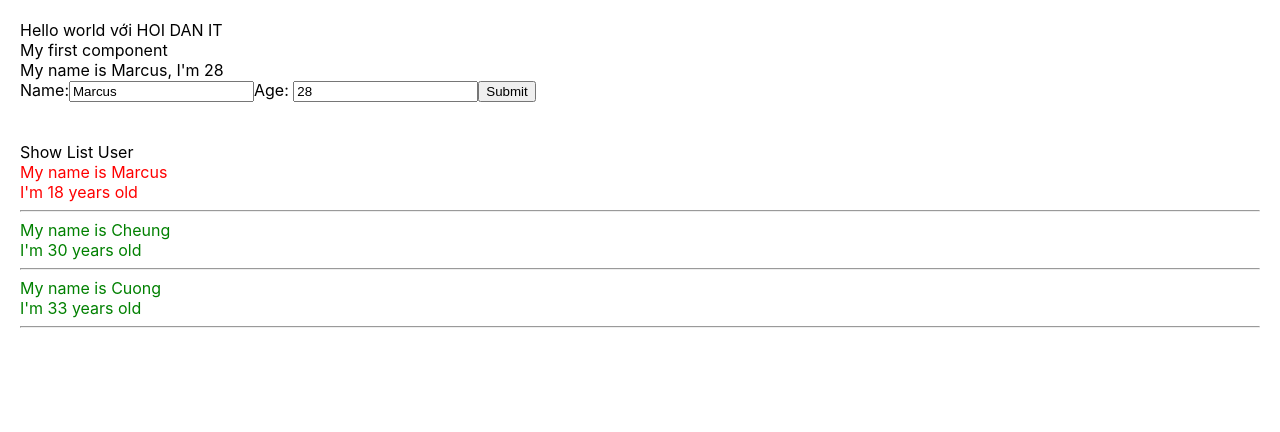
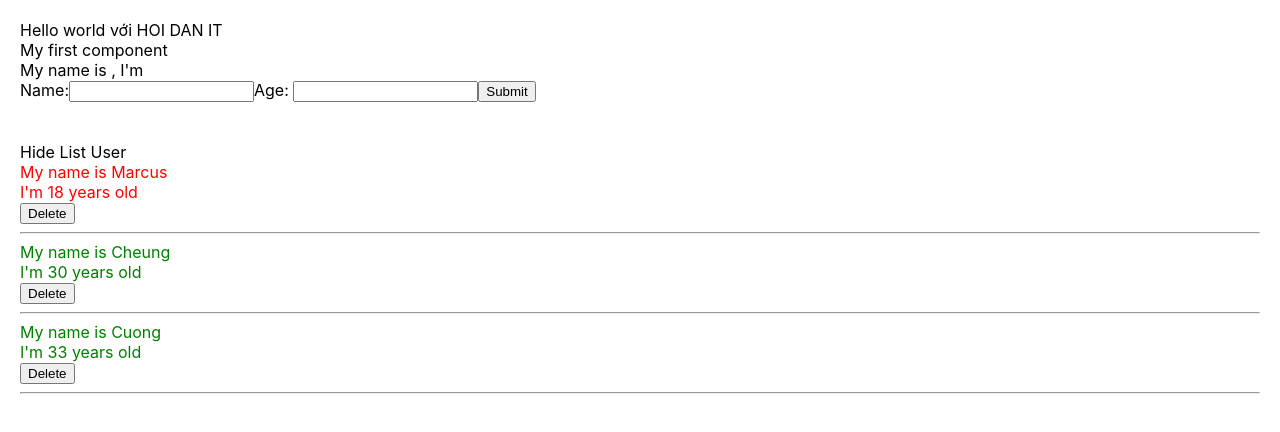
Before and after one commit to antking19/hoidanit-react-basic-course-again-1, a React (Create React App) app: page / in a window 1280 px wide. Shown: the top 432 px of the page. Built offline with nearby package versions, Linux system fonts and the light colour scheme.

Commit message:
Final chapter 2,3,4

```diff
--- a/package.json
+++ b/package.json
@@ -13,6 +13,7 @@
     "redux": "4.2.0",
     "redux-devtools-extension": "2.13.9",
     "redux-thunk": "2.4.1",
+    "sass": "1.53.0",
     "web-vitals": "2.1.4"
   },
   "scripts": {
--- a/src/App.js
+++ b/src/App.js
@@ -1,5 +1,5 @@
 import logo from "./logo.svg";
-import "./App.css";
+import "./App.scss";
 import { useDispatch, useSelector } from "react-redux";
 import { increaseCounter, decreaseCounter } from "./redux/action/counterAction";
 import MyComponent from "./components/MyComponent";
@@ -8,7 +8,7 @@ import React from "react";
 class App extends React.Component {
     render() {
         return (
-            <div>
+            <div className="app-container">
                 Hello world với HOI DAN IT
                 <MyComponent></MyComponent>
             </div>
--- a/src/App.css
+++ b/src/App.scss
@@ -11,14 +11,6 @@ body {
 code {
     font-family: source-code-pro, Menlo, Monaco, Consolas, "Courier New",
         monospace;
-}
-
-.green {
-    color: green;
-}
-
-.red {
-    color: red;
 }
 
 .App {
--- a/src/components/AddUserInfor.js
+++ b/src/components/AddUserInfor.js
@@ -1,65 +1,117 @@
 import React from "react";
+import { useState } from "react";
 
-class AddUserInfor extends React.Component {
-    state = {
-        id: 1,
-        name: "Marcus",
-        age: 28,
+// class AddUserInfor extends React.Component {
+//     state = {
+//         name: "",
+//         age: "",
+//     };
+
+//     handleClick() {
+//         console.log(">> Click Event");
+//         this.setState({
+//             name: "Kien Cuong",
+//             age: 33,
+//         });
+//     }
+
+//     handleOnChangeInput = (event) => {
+//         this.setState({
+//             name: event.target.value,
+//         });
+//     };
+
+//     handleOnChangeAge = (event) => {
+//         this.setState({
+//             age: event.target.value,
+//         });
+//     };
+
+//     handleOnSubmitInput = (event) => {
+//         event.preventDefault();
+
+//         this.props.handleAddNewUser({
+//             id: Math.floor(Math.random() * 100) + 1 + "-random",
+//             name: this.state.name,
+//             age: +this.state.age,
+//         });
+//     };
+//     render() {
+//         return (
+//             <div>
+//                 My first component <br />
+//                 My name is {this.state.name}, I'm {this.state.age}
+//                 {/* <button onClick={() => this.handleClick()}>Click Me</button> */}
+//                 <form onSubmit={(event) => this.handleOnSubmitInput(event)}>
+//                     Name:
+//                     <input
+//                         type="text"
+//                         value={this.state.name}
+//                         onChange={(event) => this.handleOnChangeInput(event)}
+//                     />
+//                     Age:{" "}
+//                     <input
+//                         type="text"
+//                         value={this.state.age}
+//                         onChange={(event) => this.handleOnChangeAge(event)}
+//                     />
+//                     <button>Submit</button>
+//                 </form>
+//             </div>
+//         );
+//     }
+// }
+
+const AddUserInfor = (props) => {
+    const [name, setName] = useState("");
+    const [age, setAge] = useState("");
+
+    const handleClick = () => {
+        console.log(">> Click Event");
+        setName("Kien Cuong");
+        setAge(33);
     };
 
-    handleClick() {
-        console.log(">> Click Event");
-        this.setState({
-            name: "Kien Cuong",
-            age: 33,
-        });
-    }
+    const handleOnChangeInput = (event) => {
+        setName(event.target.value);
+    };
 
-    handleOnChangeInput = (event) => {
-        this.setState({
-            name: event.target.value,
+    const handleOnChangeAge = (event) => {
+        setAge(event.target.value);
+    };
+
+    const handleOnSubmitInput = (event) => {
+        event.preventDefault();
+
+        props.handleAddNewUser({
+            id: Math.floor(Math.random() * 100) + 1 + "-random",
+            name: name,
+            age: +age,
         });
     };
 
-    handleOnChangeAge = (event) => {
-        this.setState({
-            age: event.target.value,
-        });
-    };
-
-    handleOnSubmitInput = (event) => {
-        event.preventDefault();
-
-        this.props.handleAddNewUser({
-            id: Math.floor(Math.random() * 100) + 1 + "-random",
-            name: this.state.name,
-            age: +this.state.age,
-        });
-    };
-    render() {
     return (
         <div>
             My first component <br />
-                My name is {this.state.name}, I'm {this.state.age}
+            My name is {name}, I'm {age}
             {/* <button onClick={() => this.handleClick()}>Click Me</button> */}
-                <form onSubmit={(event) => this.handleOnSubmitInput(event)}>
+            <form onSubmit={(event) => handleOnSubmitInput(event)}>
                 Name:
                 <input
                     type="text"
-                        value={this.state.name}
-                        onChange={(event) => this.handleOnChangeInput(event)}
+                    value={name}
+                    onChange={(event) => handleOnChangeInput(event)}
                 />
                 Age:{" "}
                 <input
                     type="text"
-                        value={this.state.age}
-                        onChange={(event) => this.handleOnChangeAge(event)}
+                    value={age}
+                    onChange={(event) => handleOnChangeAge(event)}
                 />
                 <button>Submit</button>
             </form>
         </div>
     );
-    }
-}
+};
 
 export default AddUserInfor;
--- a/src/components/DisplayInfor.js
+++ b/src/components/DisplayInfor.js
@@ -1,27 +1,70 @@
 import React from "react";
+import "./DisplayInfor.scss";
+import { useState } from "react";
 
-class DisplayInfor extends React.Component {
-    state = {
-        hideShowListUser: true,
+// class DisplayInfor extends React.Component {
+//     state = {
+//         hideShowListUser: true,
+//     };
+
+//     handleHideShowListUser = () => {
+//         this.setState({
+//             hideShowListUser: !this.state.hideShowListUser,
+//         });
+//     };
+
+//     render() {
+//         const { listUsers } = this.props;
+//         return (
+//             <div className="display-infor-container">
+//                 <div onClick={() => this.handleHideShowListUser()}>
+//                     {this.state.hideShowListUser
+//                         ? "Hide List User"
+//                         : "Show List User"}
+//                 </div>
+//                 {this.state.hideShowListUser && (
+//                     <>
+//                         {listUsers.map((user, index) => {
+//                             return (
+//                                 <div
+//                                     key={index}
+//                                     className={user.age >= 30 ? "green" : "red"}
+//                                 >
+//                                     My name is {user.name} <br />
+//                                     I'm {user.age} years old <br />
+//                                     <button
+//                                         onClick={() =>
+//                                             this.props.handleDeleteUser(user.id)
+//                                         }
+//                                     >
+//                                         Delete
+//                                     </button>
+//                                     <hr />
+//                                 </div>
+//                             );
+//                         })}
+//                     </>
+//                 )}
+//             </div>
+//         );
+//     }
+// }
+
+const DisplayInfor = (props) => {
+    const { listUsers } = props;
+    const [isShowHideListUser, setShowHideListUser] = useState(true);
+
+    const handleShowHideListUser = () => {
+        setShowHideListUser(!isShowHideListUser);
     };
 
-    handleHideShowListUser = () => {
-        this.setState({
-            hideShowListUser: !this.state.hideShowListUser,
-        });
-    };
-
-    render() {
-        const { listUsers } = this.props;
     return (
-            <div>
-                <div onClick={() => this.handleHideShowListUser()}>
-                    {this.state.hideShowListUser
-                        ? "Show List User"
-                        : "Hide List User"}
+        <div className="display-infor-container">
+            <div onClick={() => handleShowHideListUser()}>
+                {isShowHideListUser ? "Hide List User" : "Show List User"}
             </div>
-                {this.state.hideShowListUser && (
-                    <div>
+            {isShowHideListUser && (
+                <>
                     {listUsers.map((user, index) => {
                         return (
                             <div
@@ -29,16 +72,22 @@ class DisplayInfor extends React.Component {
                                 className={user.age >= 30 ? "green" : "red"}
                             >
                                 My name is {user.name} <br />
-                                    I'm {user.age} years old
+                                I'm {user.age} years old <br />
+                                <button
+                                    onClick={() =>
+                                        props.handleDeleteUser(user.id)
+                                    }
+                                >
+                                    Delete
+                                </button>
                                 <hr />
                             </div>
                         );
                     })}
-                    </div>
+                </>
             )}
         </div>
     );
-    }
-}
+};
 
 export default DisplayInfor;
--- /dev/null
+++ b/src/components/DisplayInfor.scss
@@ -0,0 +1,9 @@
+.display-infor-container {
+    .green {
+        color: green;
+    }
+
+    .red {
+        color: red;
+    }
+}
--- a/src/components/MyComponent.js
+++ b/src/components/MyComponent.js
@@ -1,33 +1,75 @@
 import React from "react";
 import AddUserInfor from "./AddUserInfor";
 import DisplayInfor from "./DisplayInfor";
+import { useState } from "react";
 
-class MyComponent extends React.Component {
-    state = {
-        listUsers: [
-            { id: 1, name: "Marcus", age: 18 },
-            { id: 2, name: "Cheung", age: 30 },
-            { id: 3, name: "Cuong", age: 33 },
-        ],
+// class MyComponent extends React.Component {
+//     state = {
+//         listUsers: [
+//             { id: 1, name: "Marcus", age: 18 },
+//             { id: 2, name: "Cheung", age: 30 },
+//             { id: 3, name: "Cuong", age: 33 },
+//         ],
+//     };
+
+//     handleAddNewUser = (userObj) => {
+//         console.log(userObj);
+//         this.setState({
+//             listUsers: [userObj, ...this.state.listUsers],
+//         });
+//     };
+
+//     handleDeleteUser = (userId) => {
+//         let listUsersClone = [...this.state.listUsers];
+//         listUsersClone = listUsersClone.filter((item) => item.id !== userId);
+//         this.setState({
+//             listUsers: listUsersClone,
+//         });
+//     };
+
+//     render() {
+//         return (
+//             <div>
+//                 <AddUserInfor handleAddNewUser={this.handleAddNewUser} />
+//                 <br />
+//                 <br />
+//                 <DisplayInfor
+//                     listUsers={this.state.listUsers}
+//                     handleDeleteUser={this.handleDeleteUser}
+//                 />
+//             </div>
+//         );
+//     }
+// }
+
+const MyComponent = (props) => {
+    const [listUsers, setListUsers] = useState([
+        { id: 1, name: "Marcus", age: 18 },
+        { id: 2, name: "Cheung", age: 30 },
+        { id: 3, name: "Cuong", age: 33 },
+    ]);
+
+    const handleAddNewUser = (userObj) => {
+        console.log(userObj);
+        setListUsers([userObj, ...listUsers]);
     };
 
-    handleAddNewUser = (userObj) => {
-        console.log(userObj);
-        this.setState({
-            listUsers: [userObj, ...this.state.listUsers],
-        });
+    const handleDeleteUser = (userId) => {
+        let listUsersClone = [...listUsers];
+        listUsersClone = listUsersClone.filter((item) => item.id !== userId);
+        setListUsers(listUsersClone);
     };
-
-    render() {
-        return (
-            <div>
-                <AddUserInfor handleAddNewUser={this.handleAddNewUser} />
-                <br />
-                <br />
-                <DisplayInfor listUsers={this.state.listUsers} />
-            </div>
-        );
-    }
-}
+    return (
+        <div>
+            <AddUserInfor handleAddNewUser={handleAddNewUser} />
+            <br />
+            <br />
+            <DisplayInfor
+                listUsers={listUsers}
+                handleDeleteUser={handleDeleteUser}
+            />
+        </div>
+    );
+};
 
 export default MyComponent;
```
Also changed, not shown: 1 other file (tests, documents, lock files or other folders). Lines whose indentation alone changed are shown as unchanged.
